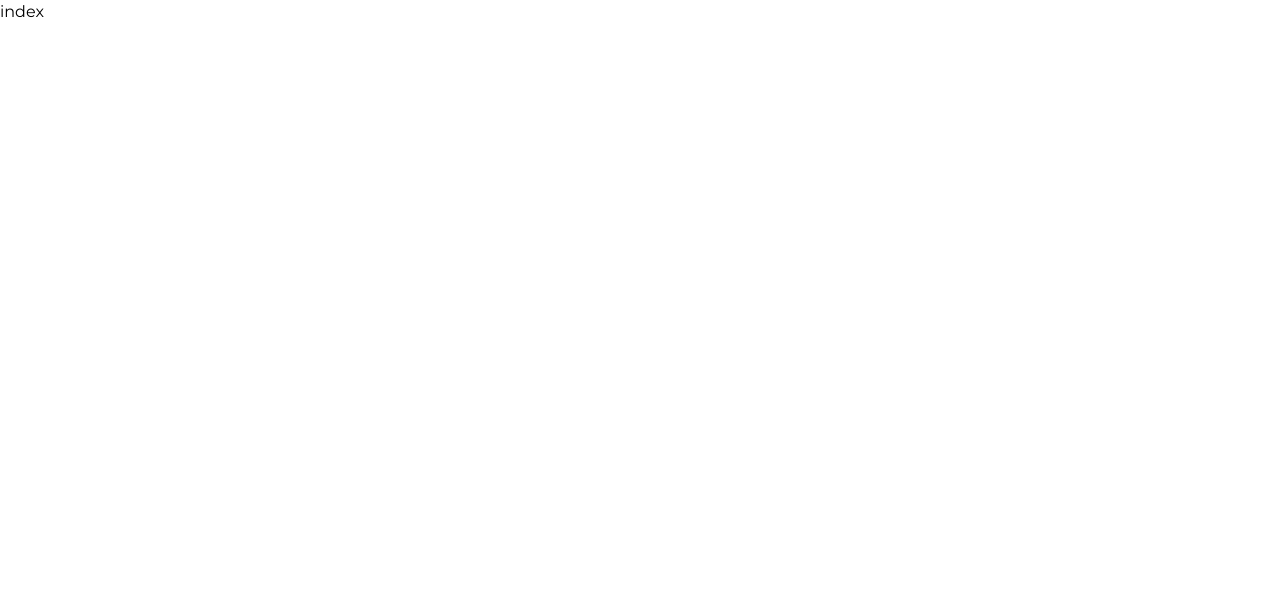
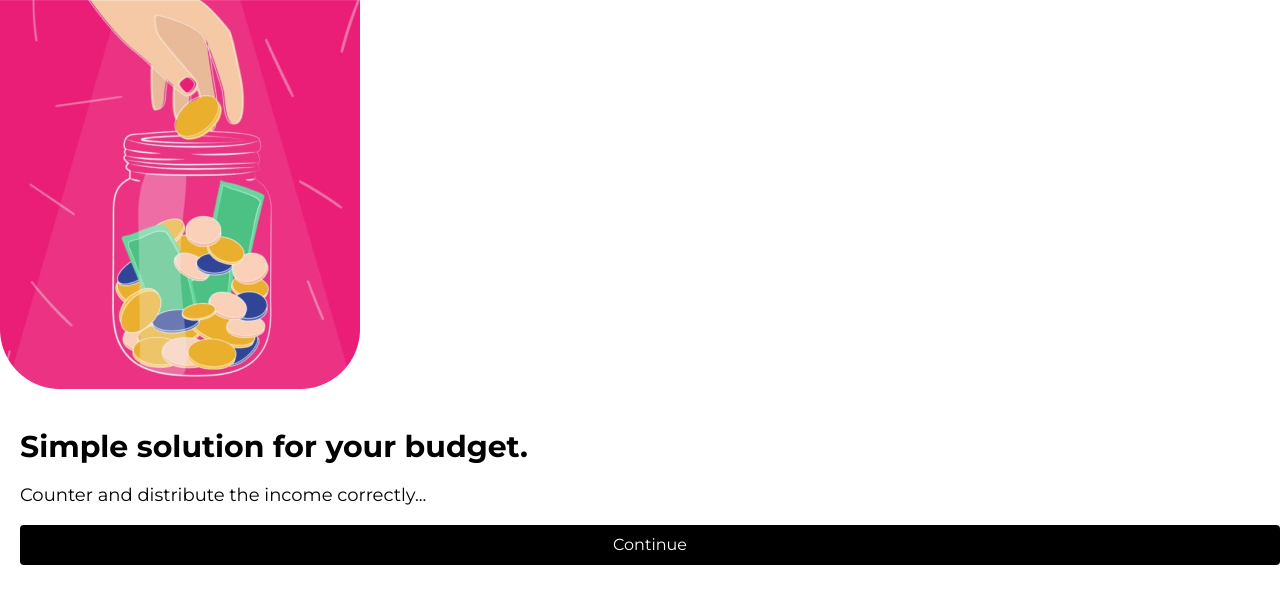
Before and after one commit to Community-With-No-Name/expensify, a Next.js app: page / in a window 1280 px wide. Shown: the top 604 px of the page. Built offline with nearby package versions, Linux system fonts and the light colour scheme.

Commit message:
committed the splash screen to exp-4 branch

```diff
--- a/pages/auth/index.jsx
+++ b/pages/auth/index.jsx
@@ -2,6 +2,8 @@ import React from 'react'
 
 export default function index() {
   return (
-    <div>index</div>
+    <div>
+
+    </div>
   )
 }
--- a/pages/index.jsx
+++ b/pages/index.jsx
@@ -2,6 +2,28 @@ import React from 'react'
 
 export default function index() {
   return (
-    <div>index</div>
+    <div>
+      <div className='bg-white flex flex-col gap-10'>
+        <div  className='w-full'>
+          <img src="/splash.png" alt="" />
+        </div>
+<div className='pl-5 flex flex-col gap-4'>
+<div className='text-3xl font-bold '>
+        Simple solution for
+your budget.
+        </div>
+
+        <div className='text-lg'>
+        Counter and distribute the income
+correctly...
+        </div>
+
+        <button type="button" className='bg-black py-2 rounded text-white items-center hover:bg-white hover:text-black'>Continue</button>
+
+</div>
+
+      </div>
+
+    </div>
   )
 }
```
Also changed, not shown: public/splash.png (added), 1 other file (tests, documents, lock files or other folders).
